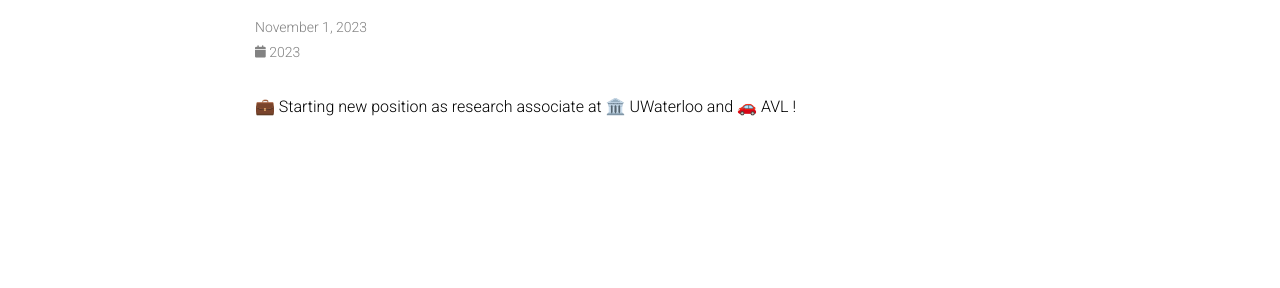
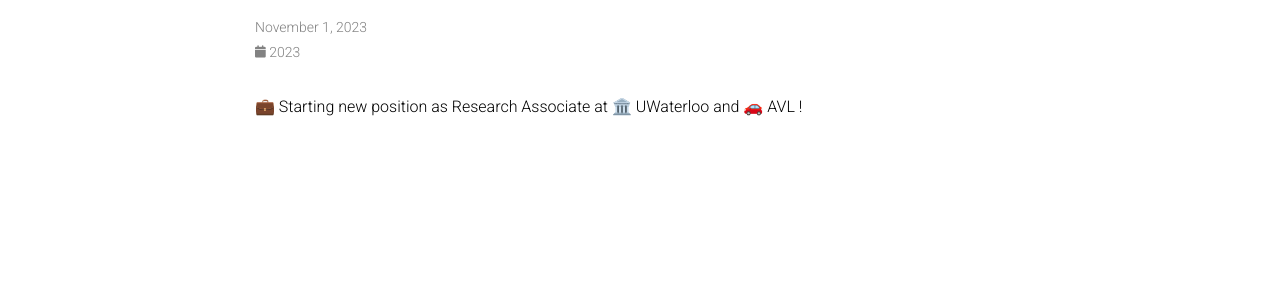
Before and after one commit to sharmaabhijith/sharmaabhijith.github.io, a Jekyll site: the page built from _news/avl.md, in a window 1280 px wide. Shown: the part 144-432 px from the top of the page. Built offline with Jekyll 4.4.1, drawn with Linux system fonts in a browser that asks for light colours; emoji names are drawn with the system emoji font; comment, search, counter and statistics services are not loaded; a style sheet for code colours, icons or effects is not loaded.

Commit message:
Update avl.md

```diff
--- a/_news/avl.md
+++ b/_news/avl.md
@@ -5,4 +5,4 @@
 related_posts: false
 ---
 
-:briefcase:  Starting new position as research associate at :classical_building: UWaterloo and :car: AVL  !
+:briefcase:  Starting new position as Research Associate at :classical_building: UWaterloo and :car: AVL  !
```
